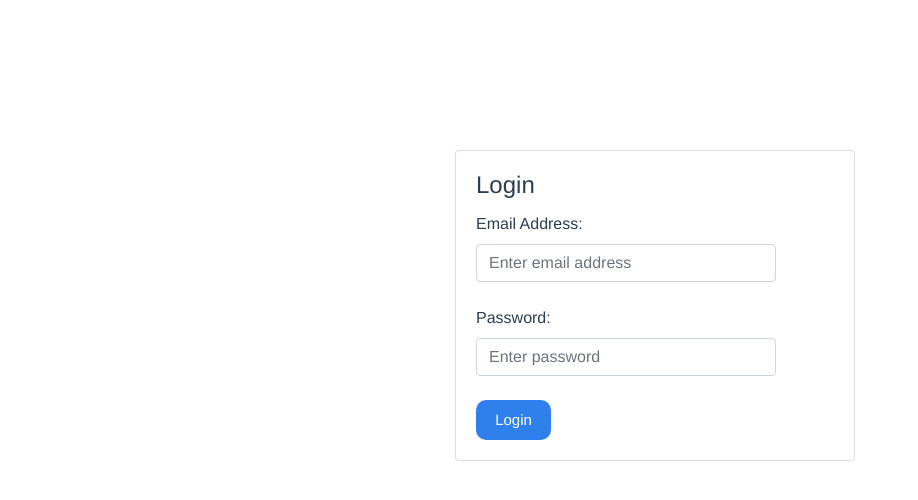
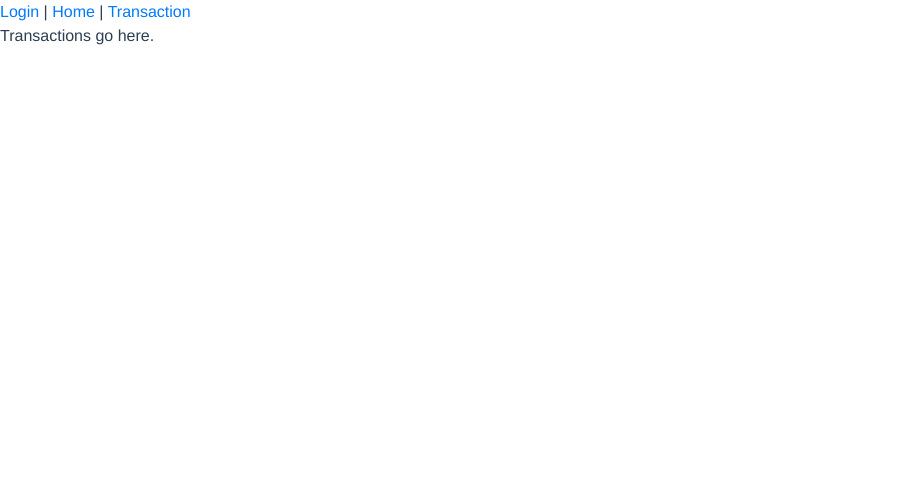
Before and after one commit to darazuiscaptain/commerce-bank, a Vue app in the folder cs451_commerce_bank_project/: page /transactions in a window 1280 px wide. Shown: the top 500 px of the page, without its empty margins (0-918 px from the left). Built offline with nearby package versions, Linux system fonts and the light colour scheme.

Commit message:
add vue router and new components
This commit adds the Vue Router, which dynamically handles page changes
without requiring a reload. I also added components for the pages we're going to need.

Additionally, I change the page title dynamically and did some miscellaneous
code cleanup.

```diff
--- a/cs451_commerce_bank_project/src/App.vue
+++ b/cs451_commerce_bank_project/src/App.vue
@@ -1,17 +1,32 @@
 <template>
   <div id="app">
-    <LoginPage />
-   </div>
+    <div id="nav">
+      <router-link to="/">Login</router-link> |
+      <router-link to="/home">Home</router-link> |
+      <router-link to="/transactions">Transaction</router-link>
+    </div><!-- #nav -->
+
+    <router-view/>
+  </div><!-- #app -->
 </template>
 
 <script>
-import LoginPage from './components/LoginPage.vue';
-
 export default {
   name: 'App',
-  components: {
-    LoginPage
-  }
+  watch: {
+        /**
+         * Add a listener to update page title on re-route.
+         *
+         * @see https://stackoverflow.com/questions/51639850/how-to-change-page-titles-when-using-vue-router
+         */
+        $route: {
+            immediate: true,
+            handler(to) {
+                const name = 'Commerce Bank';
+                document.title = (to.meta.title ? `${to.meta.title} | ${name}` : name);
+            }
+        },
+    }
 }
 </script>
 
--- /dev/null
+++ b/cs451_commerce_bank_project/src/components/HomePage.vue
@@ -0,0 +1,11 @@
+<template>
+    <div id="home-page">
+        <p>Welcome home!</p>
+    </div><!-- #home-page -->
+</template>
+
+<script>
+export default {
+    name: 'HomePage'
+}
+</script>
--- /dev/null
+++ b/cs451_commerce_bank_project/src/components/TransactionPage.vue
@@ -0,0 +1,11 @@
+<template>
+    <div id="transaction-page">
+        <p>Transactions go here.</p>
+    </div><!-- #transaction-page -->
+</template>
+
+<script>
+export default {
+    name: 'TransactionPage'
+}
+</script>
--- a/cs451_commerce_bank_project/src/main.js
+++ b/cs451_commerce_bank_project/src/main.js
@@ -1,10 +1,46 @@
+import Vue from 'vue';
 import App from './App.vue';
+import VueRouter from 'vue-router';
 import BootstrapVue from 'bootstrap-vue';
-import Vue from 'vue';
+
+import LoginPage from './components/LoginPage.vue';
+import HomePage from './components/HomePage.vue';
+import TransactionPage from './components/TransactionPage.vue';
+
 import 'bootstrap/dist/css/bootstrap.css';
 import 'bootstrap-vue/dist/bootstrap-vue.css';
 
+Vue.use(VueRouter);
 Vue.use(BootstrapVue);
+
+const routes = [
+  {
+    path: '/',
+    name: 'Login',
+    component: LoginPage,
+    meta: { title: '' }
+  },
+  {
+    path: '/home',
+    name: 'Home Page',
+    component: HomePage,
+    meta: { title: 'Home' }
+  },
+  {
+    path: '/transactions',
+    name: 'Transaction Page',
+    component: TransactionPage,
+    meta: { title: 'Transaction' }
+  }
+]
+
+const router = new VueRouter({
+  mode: 'history',
+  base: process.env.BASE_URL,
+  routes
+})
+
 new Vue({
+  router,
   render: h =>h(App)
 }).$mount('#app');
```
Also changed, not shown: cs451_commerce_bank_project/src/components/HelloWorld.vue (deleted, +0 -58 lines).
